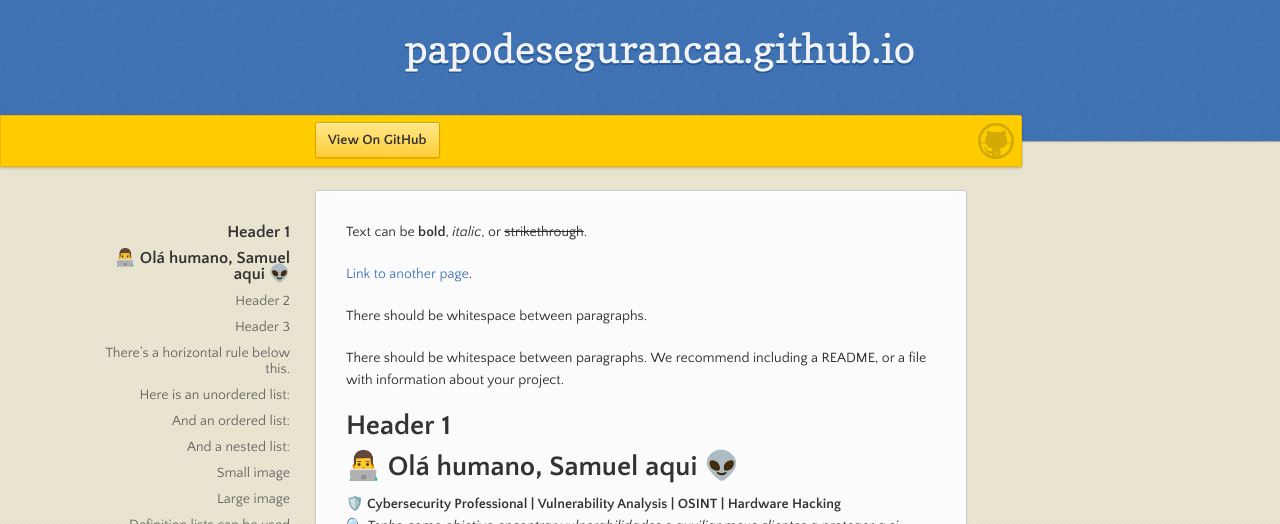
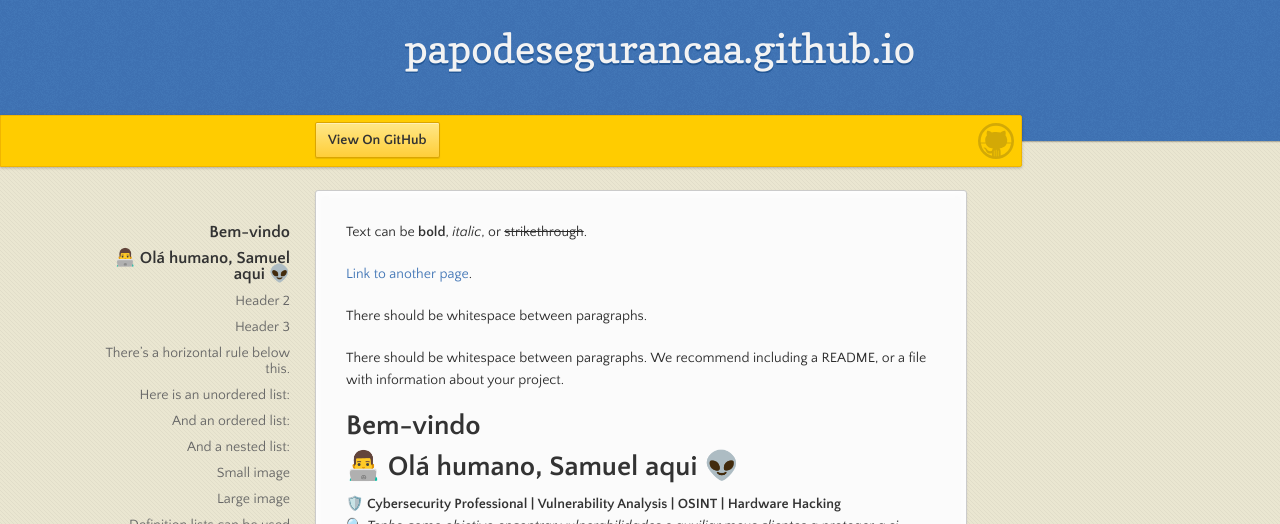
Before and after one commit to papodesegurancaa/papodesegurancaa.github.io, a Jekyll site: the page built from index.md, in a window 1280 px wide and 900 px high. Shown: the top 524 px of the window. Built offline with Jekyll 4.4.1, drawn with Linux system fonts in a browser that asks for light colours; the repository's description, which GitHub fills in, is left out.

Commit message:
Update index.md

```diff
--- a/index.md
+++ b/index.md
@@ -10,7 +10,7 @@ There should be whitespace between paragraphs.
 
 There should be whitespace between paragraphs. We recommend including a README, or a file with information about your project.
 
-# Header 1
+# Bem-vindo
 
 # 👨‍💻 Olá humano, Samuel aqui 👽
 
```
